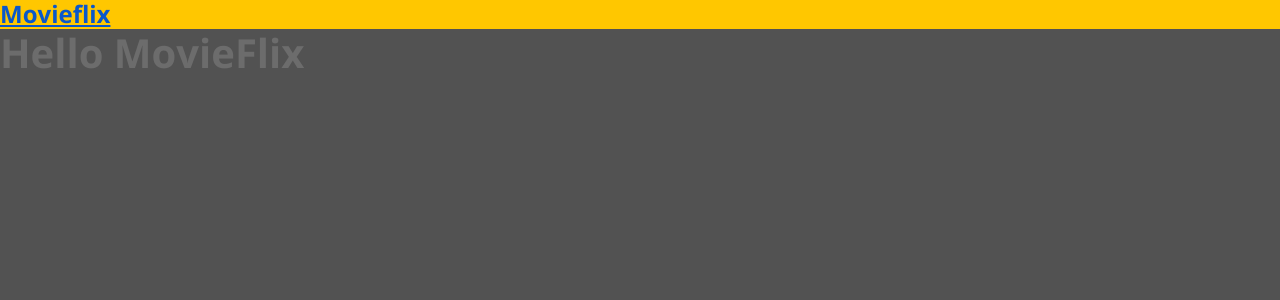
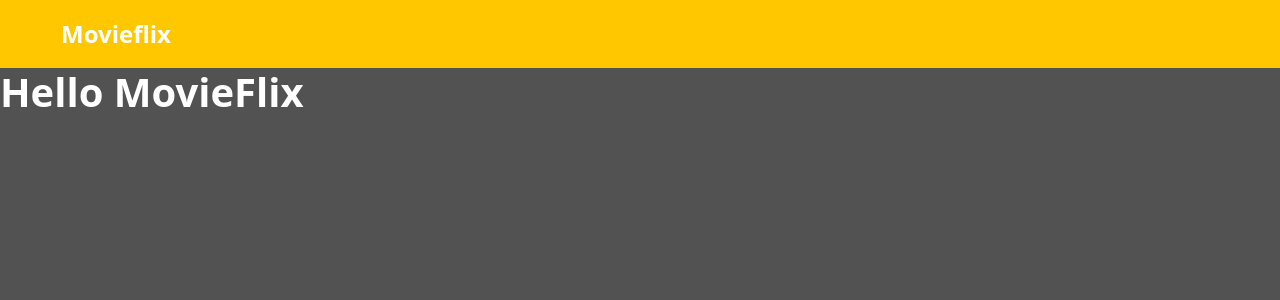
Before and after one commit to Samuferr/movieflix, a React (Create React App) app in the folder frontweb/: page / in a window 1280 px wide. Shown: the top 300 px of the page. Built offline with nearby package versions, Linux system fonts and the light colour scheme.

Commit message:
Navbar styling

```diff
--- a/frontweb/src/App.css
+++ b/frontweb/src/App.css
@@ -1,10 +1,42 @@
 @import url('https://fonts.googleapis.com/css2?family=Open+Sans:wght@400;700&display=swap');
 
 *{
+  margin: 0;
+  padding: 0;
+  box-sizing: border-box;
+}
+
+:root {
+  --appBackground: #525252;
+  --mediumGray: #6C6C6C;
+  --lightGray: #9E9E9E;
+  --yellow: #FFC700;
+  --white: #FFF;
+  --black: #000;
+}
+
+html, body {
+  height: 100%;
+}
+
+html {
   font-family: 'Open Sans', sans-serif;
 }
 
+body {
+  background-color: var(--appBackground);
+}
+
 h1, h2, h3, h4, h5, h6 {
+  color: var(--white);
   font-weight: 700;
   margin-bottom: 0;
 }
+
+p {
+  color: var(--lightGray);
+}
+
+a, a:hover {
+  text-decoration: none;
+}
--- a/frontweb/src/components/Navbar/index.tsx
+++ b/frontweb/src/components/Navbar/index.tsx
@@ -1,9 +1,10 @@
+import './styles.css';
 
 function Navbar() {
     return (
-        <nav className="bg-primary">
-        <div>
-          <a href="link">
+        <nav className="main-nav navbar bg-primary">
+        <div className="container-fluid navbar-content">
+          <a href="link" className="nav-logo-text">
             <h4>Movieflix</h4>
           </a>
         </div>
--- /dev/null
+++ b/frontweb/src/components/Navbar/styles.css
@@ -0,0 +1,20 @@
+.main-nav {
+  min-height: 68px;
+  padding-left: 49px;
+  padding-bottom: 17px;
+  padding-top: 18px;
+}
+
+.nav-logo-text {
+  font-size: 24px;
+  color: var(--black);
+}
+
+.navbar-content {
+  width: 100%;
+  max-width: 1440px;
+  margin: 0 auto;
+  display: flex;
+  align-items: center;
+  justify-content: space-between;
+}
```
